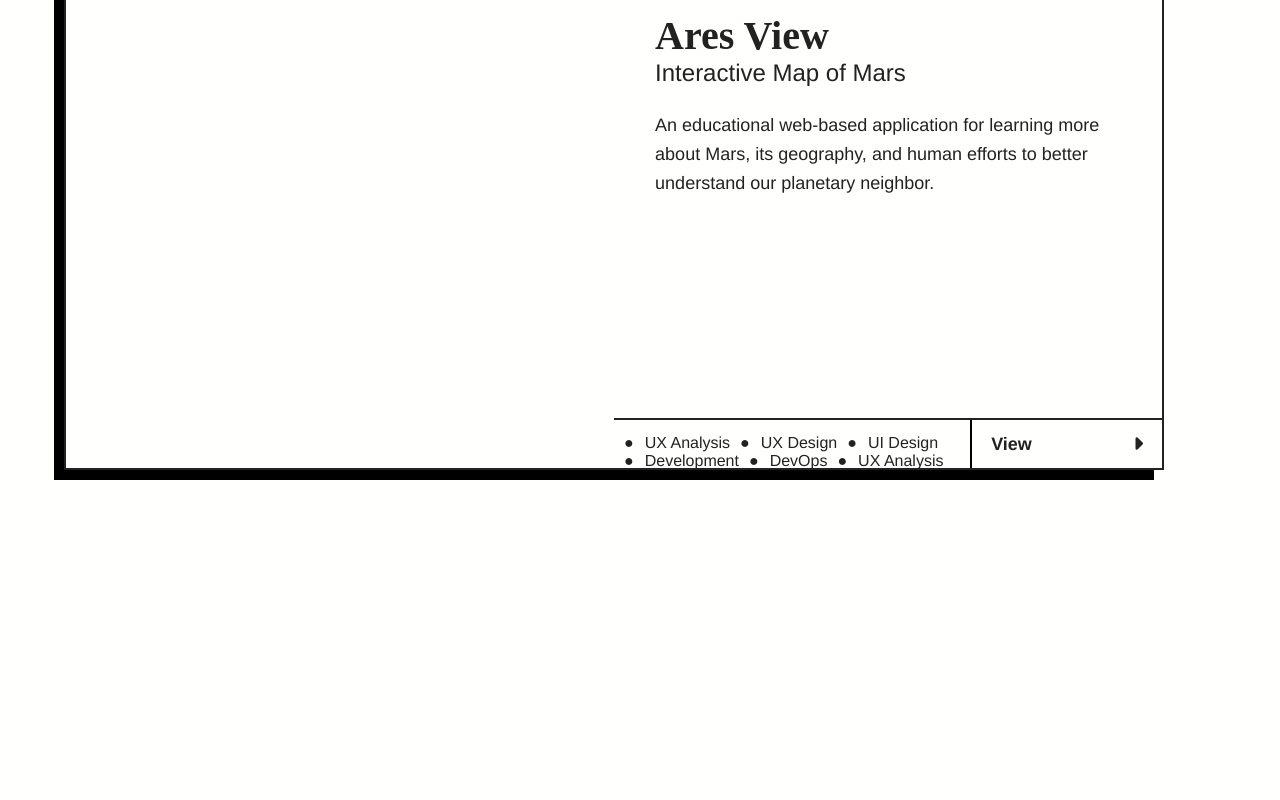
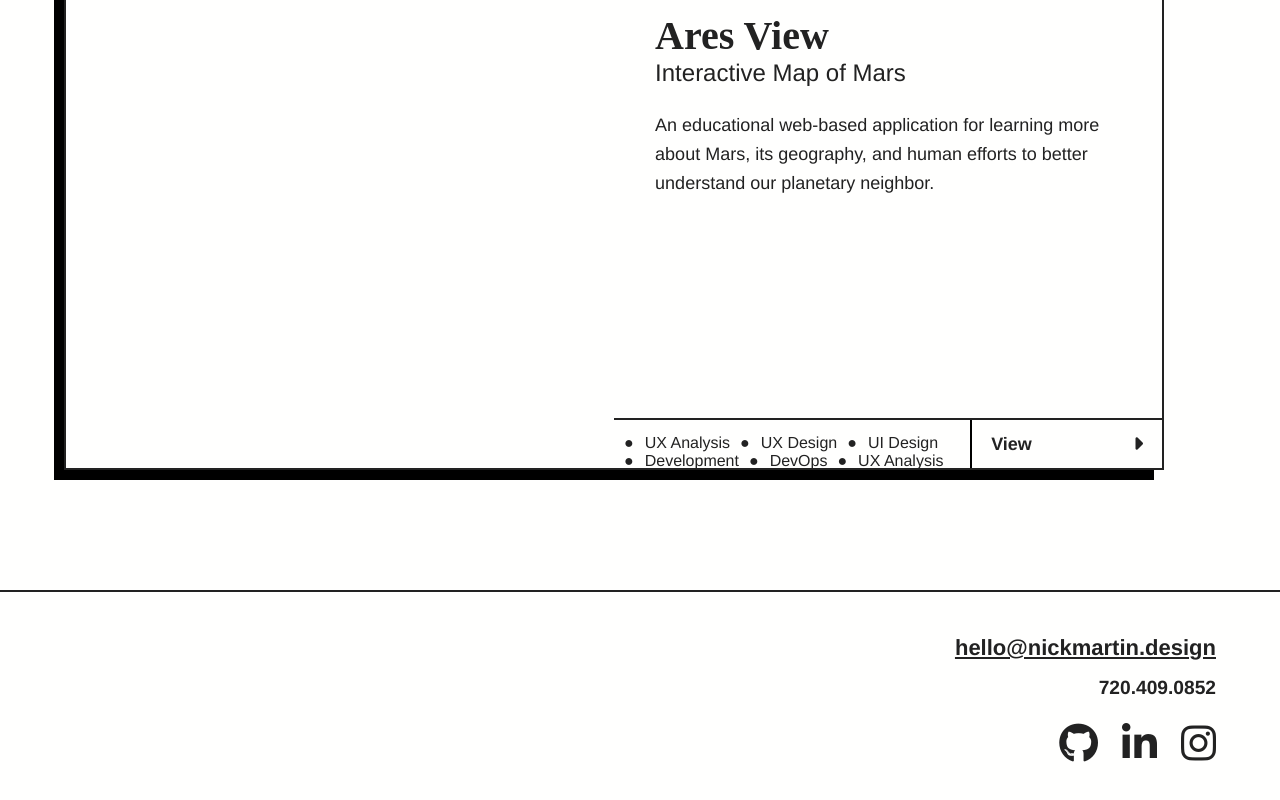
Before and after one commit to n-r-martin/ux-dev-portfolio, a React (Create React App) app: page / in a window 1280 px wide. Shown: the part 1870-2670 px from the top of the page. Before the commit the page ends 2364 px from the top, so only its background shows below. Built offline with nearby package versions, Linux system fonts and the light colour scheme; a web font is replaced by a local one.

Commit message:
adding footer as react component

```diff
--- /dev/null
+++ b/src/components/Footer.js
@@ -0,0 +1,26 @@
+import React, {useState, useEffect} from "react";
+import $ from 'jquery';
+import '../styles/Index.scss';
+
+
+function Footer() {
+    return (
+        <footer className="clearfix">
+            <div className="diamond-accent"></div>
+
+            <div className="footer-ui">
+                <h3><a href="mailto:hello@nickmartin.design">hello@nickmartin.design</a></h3>
+
+                <h6 id="contact-number"><a href="tel:720-409-0852">720.409.0852</a></h6>
+
+                <div className="footer-links-icons">
+                    <a href="https://github.com/n-r-martin" target="_blank"><i className="fa fa-github" aria-hidden="true"></i></a>
+                    <a href="https://www.linkedin.com/in/martinnickr/" target="_blank"><i className="fa fa-linkedin" aria-hidden="true"></i></a>
+                    <a href="https://www.instagram.com/misterrubberburner/" target="_blank"><i className="fa fa-instagram" aria-hidden="true"></i></a>
+                </div>
+            </div>
+    </footer>
+    );
+}
+
+export default Footer;
--- a/src/components/Header.js
+++ b/src/components/Header.js
@@ -5,16 +5,18 @@ import '../styles/Index.scss';
 
 function Header({ currentPage, handlePageChange }) {
     const [position, setPosition] = useState(window.pageYOffset);
-    const [visible, setVisible] = useState(true) ;
-
-    const headerHeight = $('header').outerHeight();
+    const [visible, setVisible] = useState(true);
+    const [headerHeight, setHeaderHeight] = useState($('header').outerHeight())
 
     useEffect(()=> {
         const handleScroll = () => {
            let moving = window.pageYOffset
+           let newHeight = $('header').outerHeight();
 
+            // Initial state of "visible" is true, and the new argument evaluate whether 'position' on rerender is greater than 'moving' and either set the state to true or false. Example: scrolling up means that 'position' IS greater than 'moving' and therefore 'visible' is set to true
            setVisible(position > moving);
            setPosition(moving)
+           setHeaderHeight(newHeight);
         };
 
         window.addEventListener("scroll", handleScroll);
@@ -26,11 +28,15 @@ function Header({ currentPage, handlePageChange }) {
 
     let headerClass;
 
-    if (position === 0) {
+    // Cannot use a simple ternary for visible or not visible since we technially have 3 states for the header -- dynamically apply CSS classes depending on whether or not the user is scrolling AND if they are at the top of the page or not...
+    // When the header is at the top - expand to larger height and no bottom-border or shadow -- postion = 0 (top of page)
+    if (position === 0 && visible) {
         headerClass = "header-window-top"
     }
+    // When user is scrolling down but we don't want the header to disapper immediately when leaving the top of the page, so only disappear after the user has scrolled past whatever the height of the header is
     else if (position > headerHeight && !visible) {
         headerClass = "header-up"
+    // Lastly, if user are scrolling up, header is down
     } else {
         headerClass = "header-down"
     }
@@ -39,7 +45,7 @@ function Header({ currentPage, handlePageChange }) {
         <header className={headerClass}>
             <div className="header-content-container">
             <div id="name-description-container">
-                <a href="#home"
+                <a href="home"
                    onClick={() => handlePageChange('Home')}>
                 <h1>Nick Martin</h1>
                 <h2>UX Designer | Developer</h2>
--- a/src/components/Navigation.js
+++ b/src/components/Navigation.js
@@ -7,7 +7,8 @@ function Navigation ({currentPage, handlePageChange}) {
             // /* Desktop Menu - visible at larger widths */
             <nav id="desktop-nav" className="global-nav-styles">
                 <ul>
-                <li><a href="#work-anchor-point">work</a></li>
+                <li><a href="#work-anchor-point"
+                       onClick={() => handlePageChange('Home')}>work</a></li>
                 <li><a href="#play"
                        onClick={() => handlePageChange('UnderConstruction')}>play</a></li>
                 <li><a href="#about"
--- a/src/components/PortfolioContainer.js
+++ b/src/components/PortfolioContainer.js
@@ -1,6 +1,7 @@
 import React, { useState } from "react";
 import '../styles/Index.scss';
 import Header from './Header';
+import Footer from "./Footer";
 import Home from './pages/Home';
 import About from './pages/About';
 import UnderConstruction from './pages/UnderConstruction';
@@ -31,6 +32,7 @@ export default function PortfolioContainer() {
     <div>
     <Header handlePageChange={handlePageChange} />
     {renderPage()}
+    <Footer />
     </div>
   );
 }
--- /dev/null
+++ b/src/components/ProjectCard.js
@@ -0,0 +1,54 @@
+import React, {useState, useEffect} from "react";
+import $ from 'jquery';
+import Navigation from './Navigation';
+import '../styles/Index.scss';
+
+function ProjectCard () {
+    return (
+        <article id="card-one" className="project-card">
+        <div className="card-circle-accent"></div>
+        <div className="card-circle-shadow"></div>
+        <div className="project-card-img-container"></div>
+
+        <div className="project-card-text-and-ui">
+          <div className="project-card-text-container">
+
+            <h4>Ares View</h4>
+            <h5>Interactive Map of Mars</h5>
+
+            <p>An educational web-based application for learning more about Mars, its geography, and human efforts to better understand our planetary neighbor.</p>
+          </div>
+
+          <div className="card-bottom-container">
+            <div className="role-marquee-container">
+              <ul className="role-marquee">
+                <li className='listitem'>UX Analysis</li>
+                <li className='listitem'>UX Design</li>
+                <li className='listitem'>UI Design</li>
+                <li className='listitem'>Development</li>
+                <li className='listitem'>DevOps</li>
+
+                {/* <!-- List is repeated to ensure animation doesn't
+                  get cut short when cards are at wider widths --> */}
+                <li className='listitem'>UX Analysis</li>
+                <li className='listitem'>UX Design</li>
+                <li className='listitem'>UI Design</li>
+                <li className='listitem'>Development</li>
+                <li className='listitem'>DevOps</li>
+            </ul>
+          </div>
+
+          <a className="card-button-link" href="project-one.html">
+            <div className="card-button-link-content">
+              <p>View</p>
+              <i className="fa fa-caret-right" aria-hidden="true"></i>
+            </div>
+          </a>
+
+
+          </div>
+        </div>
+      </article>
+    );
+    }
+export default ProjectCard;
--- a/src/components/pages/Home.js
+++ b/src/components/pages/Home.js
@@ -1,5 +1,7 @@
 import React from 'react';
 import '../../styles/Index.scss';
+
+import ProjectCard from '../ProjectCard';
 
 
 function Home() {
@@ -20,49 +22,7 @@ function Home() {
     </section>
 
     <section id="project-cards">
-      <article id="card-one" className="project-card">
-        <div className="card-circle-accent"></div>
-        <div className="card-circle-shadow"></div>
-        <div className="project-card-img-container"></div>
-
-        <div className="project-card-text-and-ui">
-          <div className="project-card-text-container">
-            <h4>Ares View</h4>
-            <h5>Interactive Map of Mars</h5>
-
-            <p>An educational web-based application for learning more about Mars, its geography, and human efforts to better understand our planetary neighbor.</p>
-          </div>
-
-          <div className="card-bottom-container">
-            <div className="role-marquee-container">
-              <ul className="role-marquee">
-                <li className='listitem'>UX Analysis</li>
-                <li className='listitem'>UX Design</li>
-                <li className='listitem'>UI Design</li>
-                <li className='listitem'>Development</li>
-                <li className='listitem'>DevOps</li>
-
-                {/* <!-- List is repeated to ensure animation doesn't
-                  get cut short when cards are at wider widths --> */}
-                <li className='listitem'>UX Analysis</li>
-                <li className='listitem'>UX Design</li>
-                <li className='listitem'>UI Design</li>
-                <li className='listitem'>Development</li>
-                <li className='listitem'>DevOps</li>
-            </ul>
-          </div>
-
-          <a className="card-button-link" href="project-one.html">
-            <div className="card-button-link-content">
-              <p>View</p>
-              <i className="fa fa-caret-right" aria-hidden="true"></i>
-            </div>
-          </a>
-
-
-          </div>
-        </div>
-      </article>
+      <ProjectCard />
 
       <article id="card-two" className="project-card">
         <div className="card-circle-accent"></div>
```
